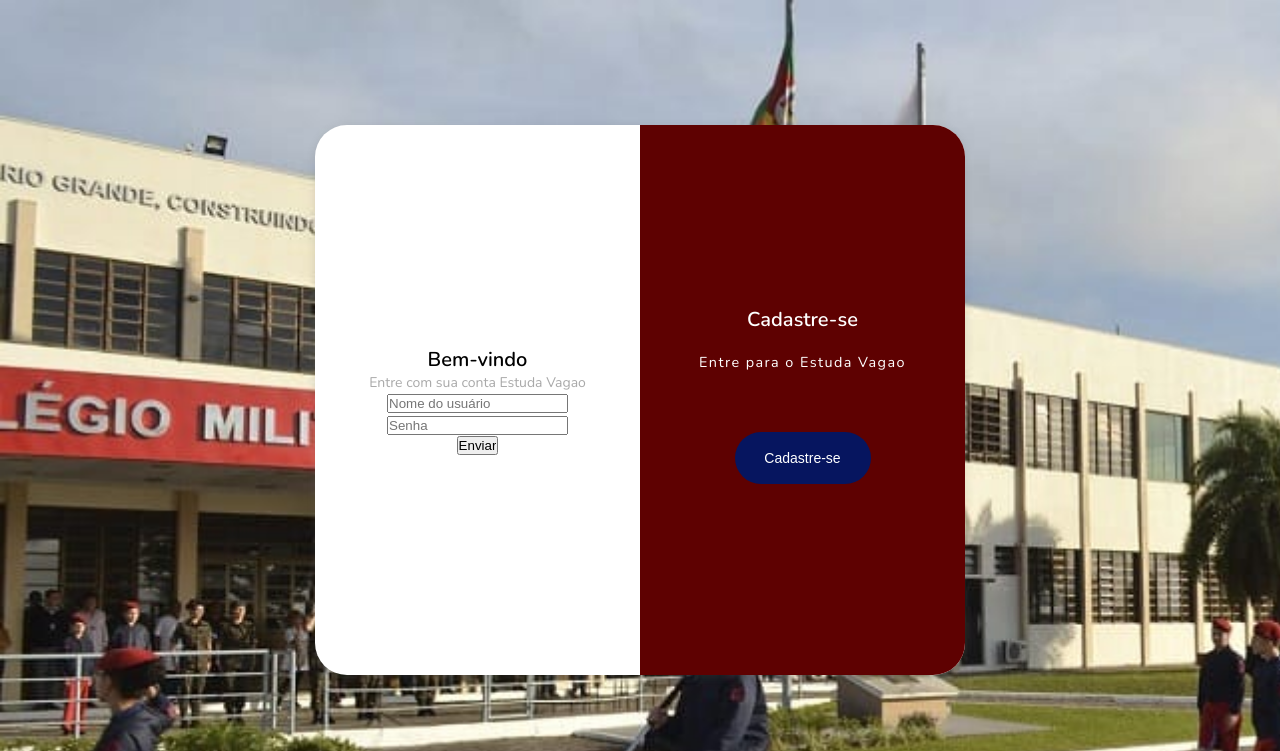
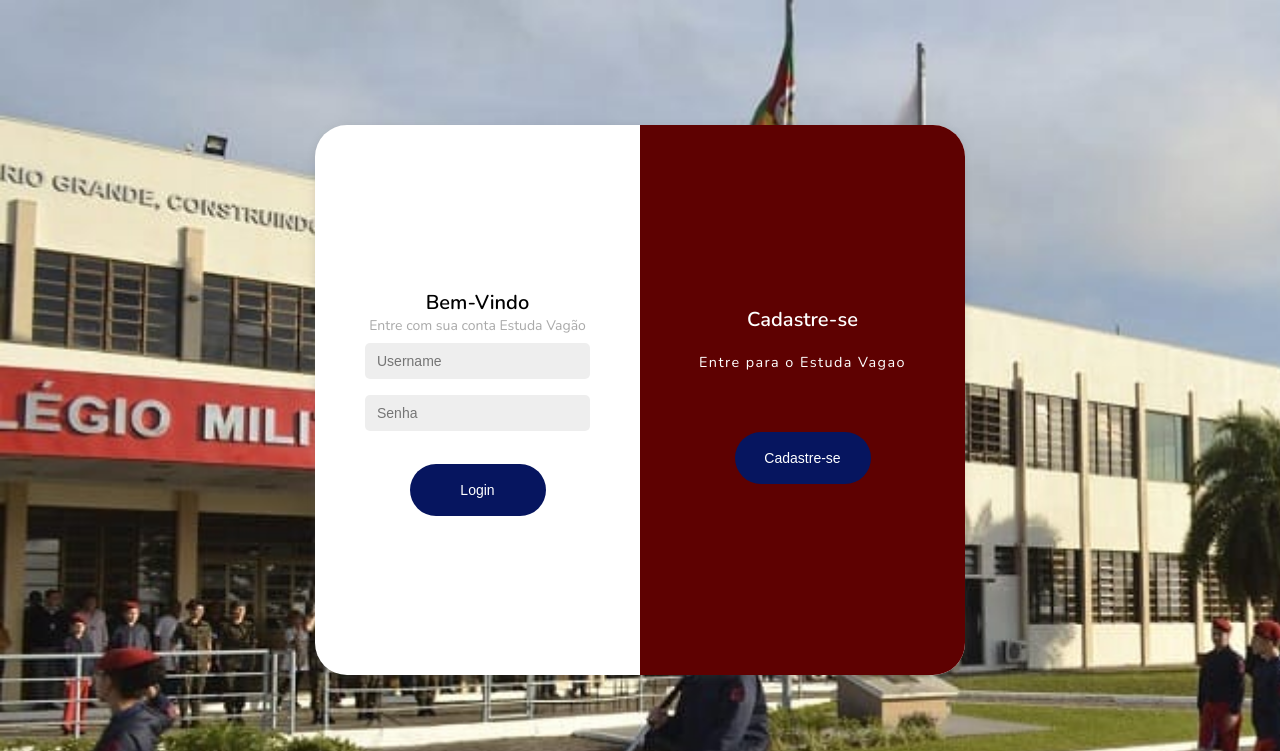
Before and after one commit to luizebaldoni/EstudaVagao, a Django app: page /django_app/ in a window 1280 px wide. Shown: the top 751 px of the page. Run offline with Django 4.2, Linux system fonts and the light colour scheme; some libraries are stand-ins or nearby versions.

Commit message:
sistema de login finalizado (direcionamento nao esta 100%)

```diff
--- a/django_app/forms.py
+++ b/django_app/forms.py
@@ -1,6 +1,7 @@
 '''ARQUIVO QUE DEFINE OS FORMULARIOS PRESENTES NO SERVIDOR E OS ENVIA PARA O BANCO'''
 
 from django import forms
+from django.contrib.auth.forms import AuthenticationForm
 from django.forms import ModelForm
 from .models import Users
 
@@ -17,3 +18,10 @@ class UserRegistration(ModelForm):
             'nome': forms.TextInput(attrs={'placeholder': 'Digite seu username', 'class': 'input'}),
             'email': forms.EmailInput(attrs={'placeholder': 'Digite seu email', 'class': 'input'}),
         }
+class LoginForm(AuthenticationForm):
+    nome = forms.CharField( label="Username",max_length=30, widget=forms.TextInput(attrs=
+        {'class': 'input', 'name': 'username', 'placeholder': 'Username' }
+    ))
+    password = forms.CharField( label="Senha",max_length=30,widget=forms.PasswordInput(attrs=
+        {'class': 'input', 'Senha': 'password', 'placeholder': 'Senha'}
+    ))
--- a/django_app/urls.py
+++ b/django_app/urls.py
@@ -7,7 +7,7 @@ from django_app.views import *
 
 # ORGANIZANDO ROTAS
 urlpatterns = [
-    path('', Login, name='login'), # pagina inicial / login
+    path('', LoginView.as_view(), name='login'), # pagina inicial / login
     path('register/', cadastro, name='register'), #pagina de registro
-    path('home/', user_login, name='home') # pagina home
+    #path('home/', dashboard, name='home') # pagina home
 ] + static(settings.STATIC_URL, document_root=settings.STATIC_ROOT) #define que possui elementos estaticos no view
--- a/django_app/views.py
+++ b/django_app/views.py
@@ -8,39 +8,33 @@ from django.contrib import messages
 from django.http import HttpResponseRedirect
 from django.urls import reverse
 from django.contrib.auth.forms import UserCreationForm
-from .forms import UserRegistration
+from django.views import View
+
+from .forms import UserRegistration, LoginForm
 from .models import Users
 from django.conf import settings
 from . import forms
 
-# DEFINIÇÃO VIEW INICIAL (tela de login ou registro)
-def Login(request):
-    if not request.user.is_authenticated:
-        return render(request, template_name='registration/login.html')
-    return render(request, 'home.html')
-
-# DEFINIÇÃO VIEW HOME (apos fzr login ou register)
-def home(request):
-    return render(request, 'home.html')
 
 # DEFINIÇÃO VIEW DE LOGIN -- AINDA NÃO ESTÁ REDIRECIONANDO
-def user_login(request):
-    form = forms.UserRegistration()
-    message = ''
-    if request.method == 'POST':
-        form = forms.UserRegistration(request.GET)
+class LoginView(View):
+    def get(self, request):
+        form = LoginForm()
+        return render(request, 'registration/login.html', {'form': form})
+    def post(self, request):
+        form = LoginForm(request, data=request.POST)
         if form.is_valid():
-            username = form.cleaned_data['nome']
-            password = form.cleaned_data['password']
+            username = form.cleaned_data.get('username')
+            password = form.cleaned_data.get('password')
             user = authenticate(username=username, password=password)
             if user is not None:
                 login(request, user)
                 return render(request, 'home.html')
             else:
-                message = "O login falhou!"
-    return render(request, 'registration/login.html', context={'form': form, 'message': message})
+                form.add_error(None, "Nome de usuário ou senha incorretos")
+        return render(request, 'registration/login.html', {'form': form})
 
-# DEFINIÇÃO VIEW DE REGISTRO DO USUÁRIO -- AINDA NÃO ESTÁ REDIRECIONANDO
+# DEFINIÇÃO VIEW DE REGISTRO DO USUÁRIO E JA REDIRECIONANDO
 def cadastro(request):
     if request.method == 'POST':
         form = UserRegistration(request.POST)
--- a/templates/registration/login.html
+++ b/templates/registration/login.html
@@ -13,18 +13,16 @@
     <div class="container">
     <!-- sign in form section start-->
         <div class="form sign_in">
-            <form method="POST">
-                {% csrf_token %}
-                <!-- heading -->
-                <h1>Bem-vindo</h1>
-                <span>Entre com sua conta Estuda Vagao</span>
-                {% if message %}
-                <div> {{ message }} </div>
-                {% endif %}
-                <label for="username"><input type="text" name="username" id="username" placeholder="Nome do usuário"></label>
-                <label for="password"><input type="password" name="password" id ="password" placeholder="Senha"></label>
-                <input type="submit" name="submit" value="Enviar" class="inputSubmit">
-            </form>
+            {% block content %}
+            <form method="post">
+            {% csrf_token %}
+                <h1>Bem-Vindo</h1>
+                <span>Entre com sua conta Estuda Vagão</span>
+                {{ form.nome }}
+                {{ form.password }}
+            <button type="submit">Login</button>
+        </form>
+        {% endblock %}
         </div>
         <!--AREA LATERAL PARA BOTAO CASO NAO POSSUA CADASTRO-->
         <div class="overlay-container">
@@ -37,23 +35,5 @@
           </div>
         </div>
     </div>
-
-  <script src="https://kit.fontawesome.com/7b39153ed3.js" crossorigin="anonymous">
-    const signUpBUtton = document.getElementById("signUp");
-const signInBUtton = document.getElementById("signIn");
-const container = document.getElementById("container");
-
-// switch between login and signup
-
-signUpBUtton.addEventListener("click", () => {
-  container.classList.add("right-panel-active");
-});
-
-signInBUtton.addEventListener("click", () => [
-  container.classList.remove("right-panel-active");
-]);
-
-
-</script>
 </body>
 </html>
```
